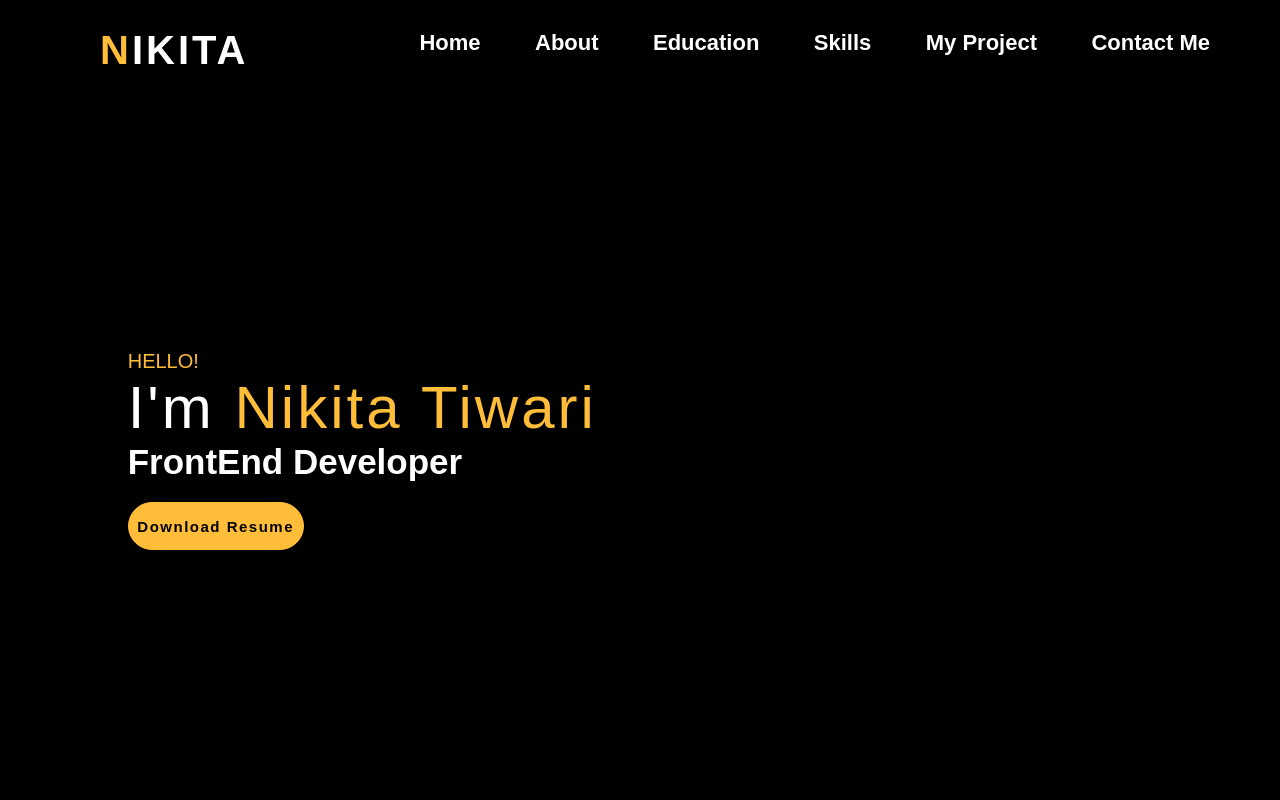
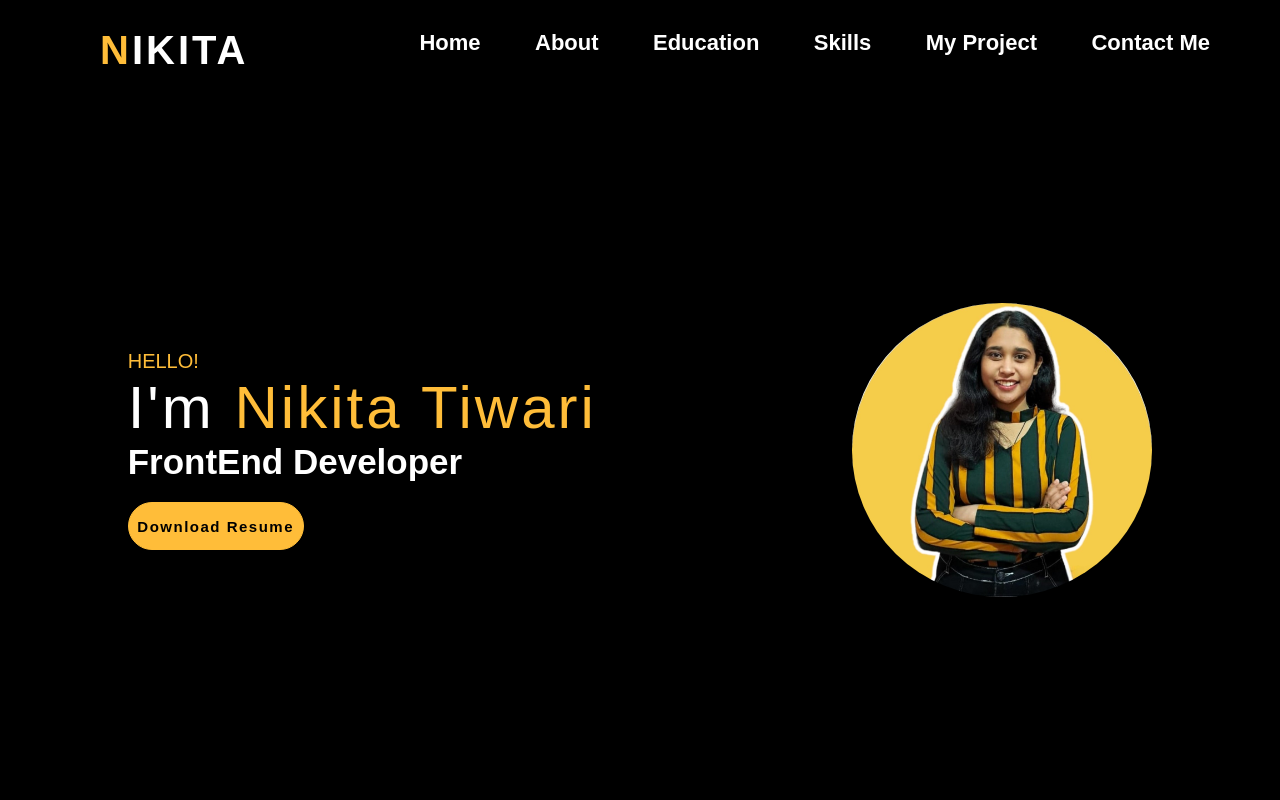
Before and after one commit to NikitaTiwa/NikitaPortfolio, a plain HTML site: page index.html in a window 1280 px wide. Shown: the top 800 px of the page. Drawn offline with Linux system fonts and the light colour scheme; the site is published under a folder, as on GitHub Pages, so addresses that start at the root find nothing; a web font is replaced by a local one.

Commit message:
Update index.html

```diff
--- a/index.html
+++ b/index.html
@@ -38,7 +38,7 @@
         </div>
 
         <div class="my-img">
-            <img src="/PHOTO2 FOR PORTFOLIO-Photoroom-Photoroom (1).jpg" alt="">
+            <img src="PHOTO2 FOR PORTFOLIO-Photoroom-Photoroom (1).jpg" alt="">
         </div>
     </section>
 
```
